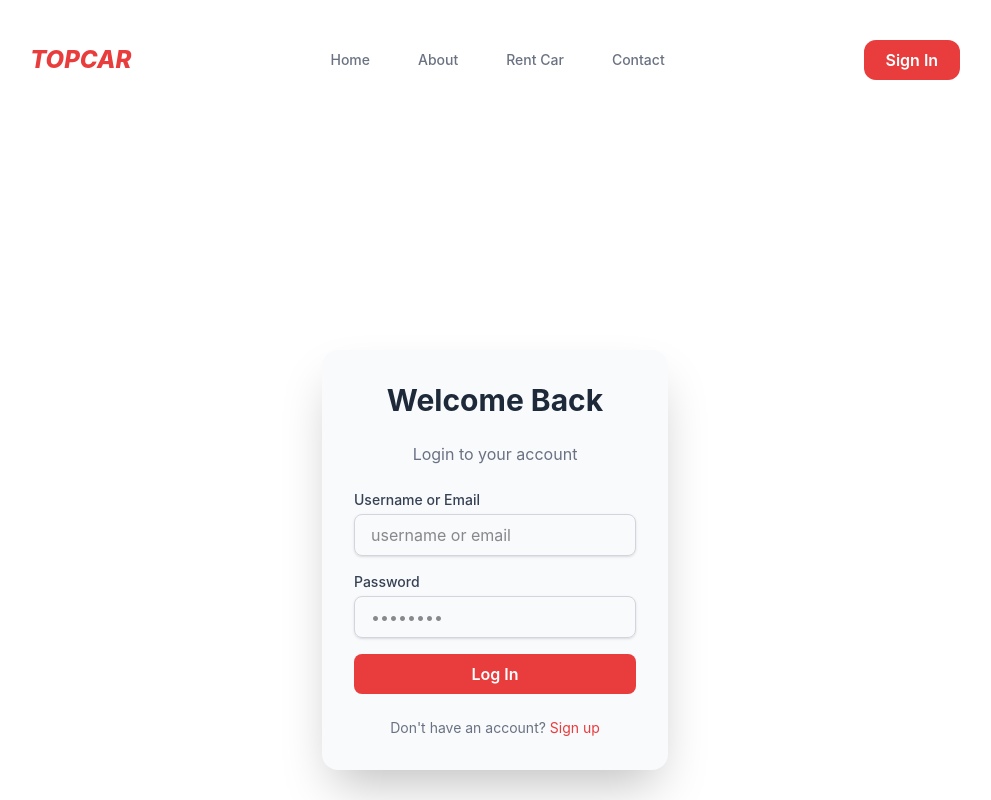
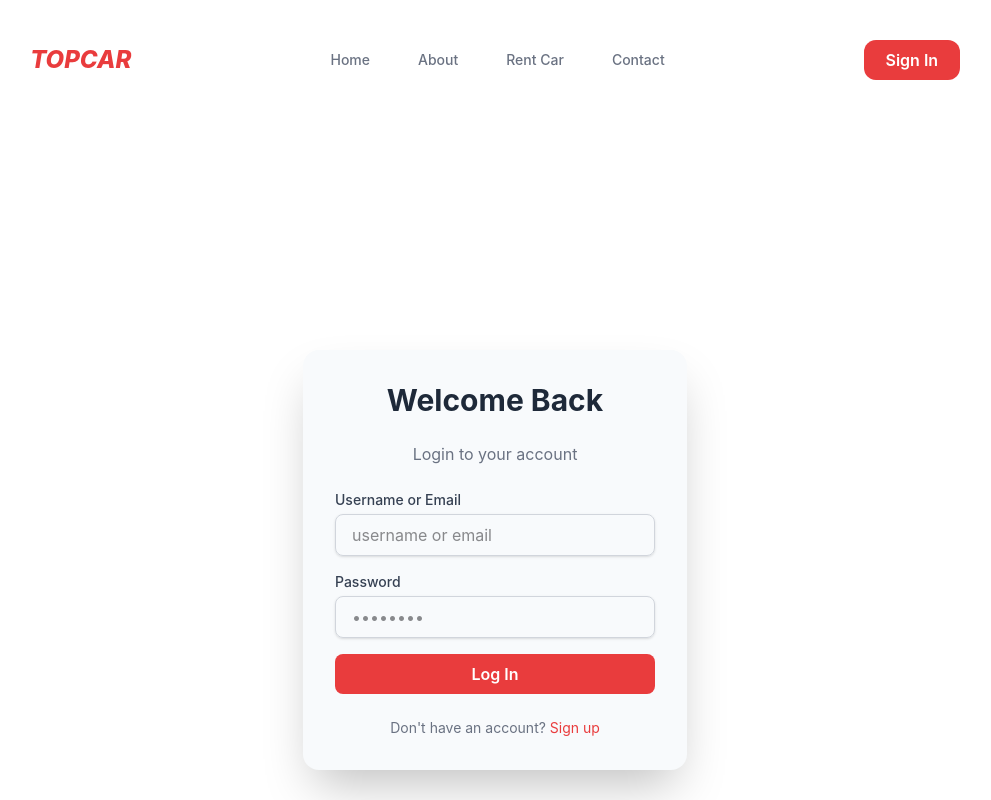
Before and after one commit to theH4Sh/Car-Rental, a React (Vite) app in the folder client/: page /login in a window 1280 px wide. Shown: the top 800 px of the page, without its empty margins (145-1136 px from the left). Built offline with nearby package versions, Linux system fonts and the light colour scheme.

Commit message:
fixed alignment

```diff
--- a/client/src/layout/RootLayout.jsx
+++ b/client/src/layout/RootLayout.jsx
@@ -6,7 +6,7 @@ const RootLayout = () => {
     return (
         <div>
             <Navbar />
-            <div className="shadow-sm md:shadow-none flex justify-between items-center md:justify-evenly p-5 md:p-0 md:py-10">
+            <div className="shadow-sm md:shadow-none p-5 md:p-0 md:py-10">
                 <Outlet />
             </div>
             <Footer />
--- a/client/src/pages/Login.jsx
+++ b/client/src/pages/Login.jsx
@@ -56,7 +56,7 @@ export default function Login() {
 
   return (
     <div className="min-h-screen flex items-center justify-center px-4">
-      <div className="bg-slate-50 shadow-2xl rounded-2xl max-w-md w-full p-8 space-y-6">
+      <div className="bg-slate-50 shadow-2xl rounded-2xl max-w-sm w-full p-8 space-y-6">
         <h2 className="text-3xl font-bold text-center text-gray-800">Welcome Back</h2>
         <p className="text-center text-gray-500">Login to your account</p>
         <form className="space-y-4" onSubmit={handleSubmit}>
```
